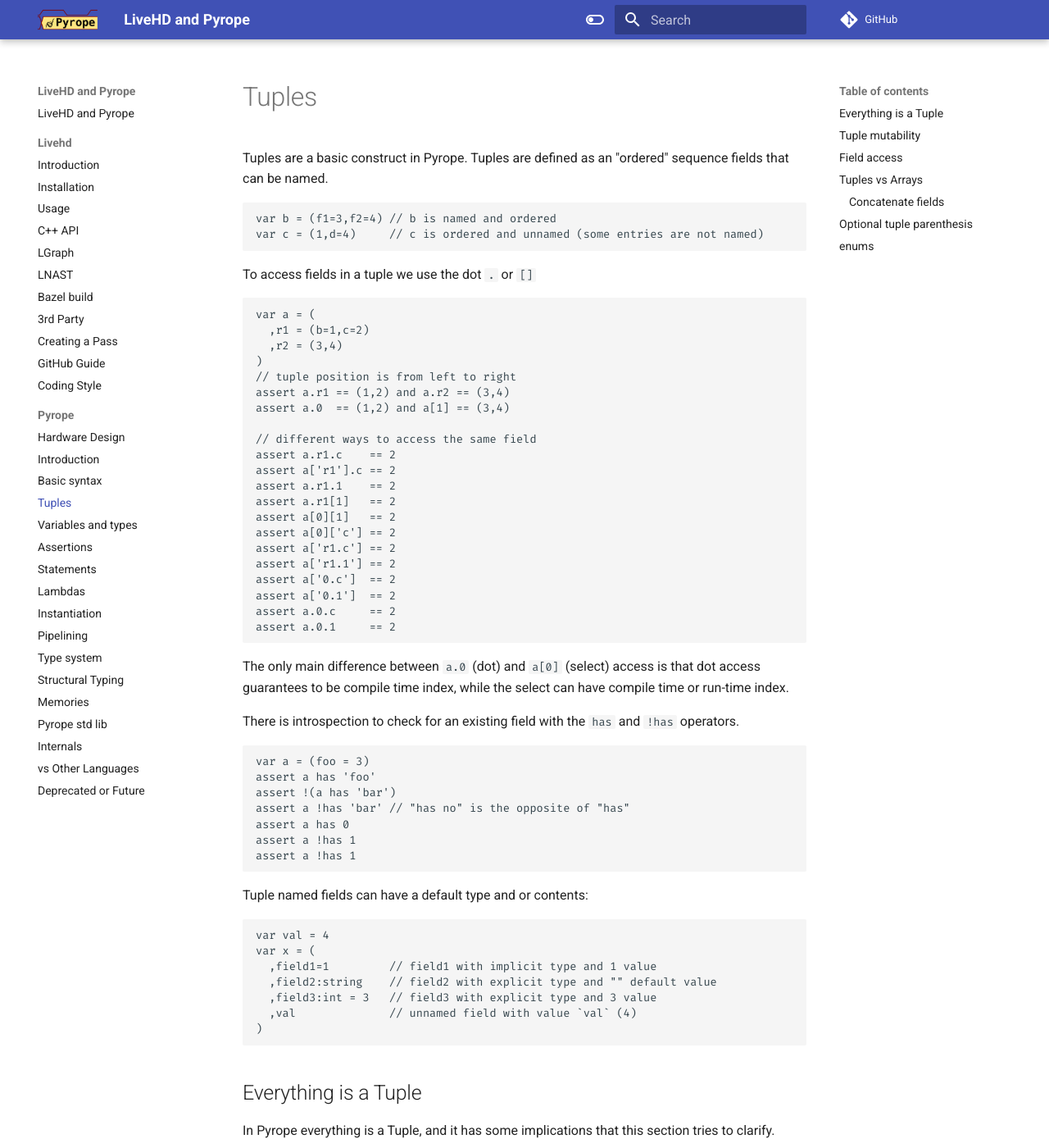
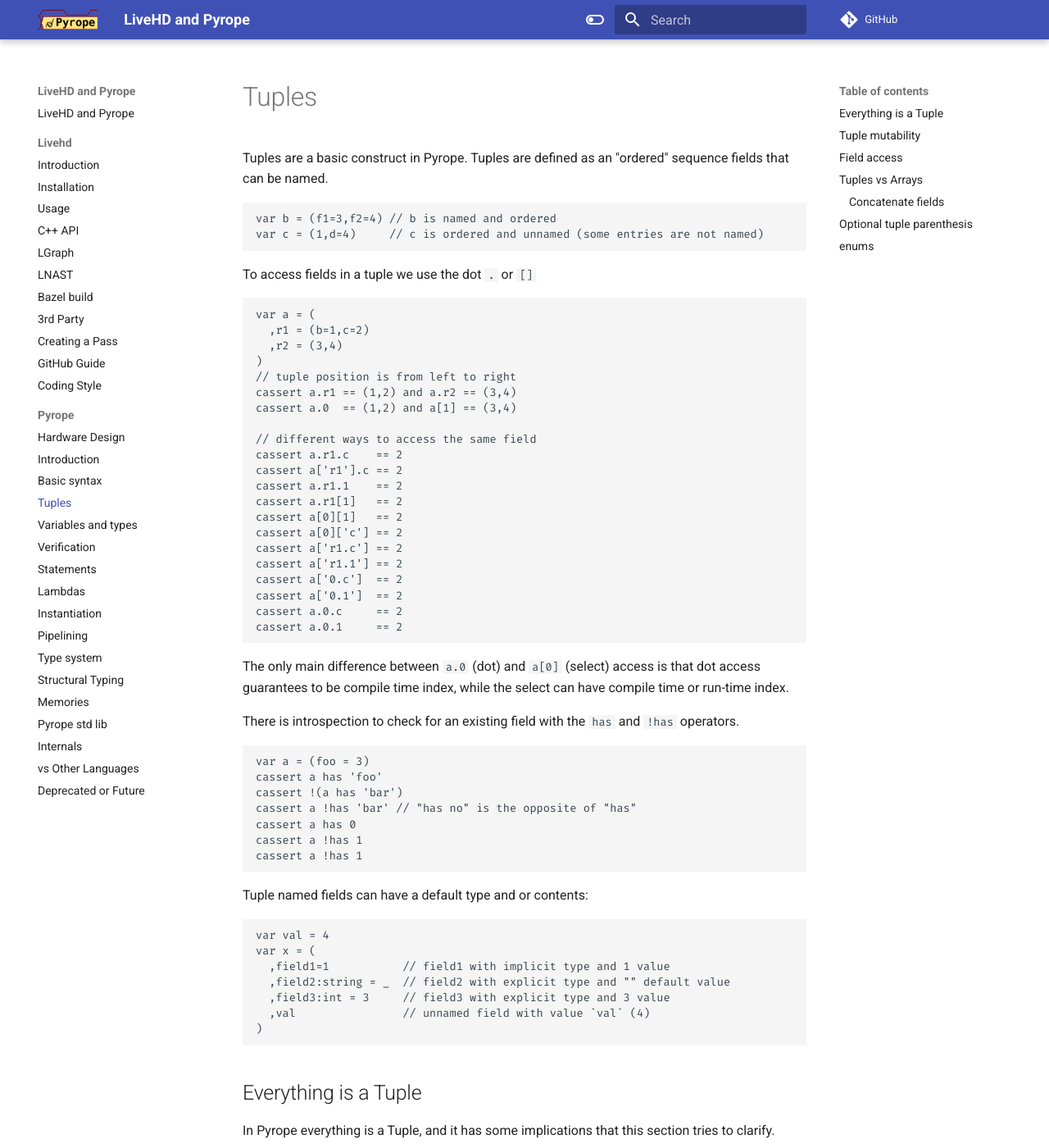
Before and after one commit to masc-ucsc/docs, an MkDocs documentation site: the page built from docs/pyrope/03-bundle.md, in a window 1280 px wide and 1400 px high. Shown: the whole window at 82% size. Built offline with MkDocs 1.6.1 and Material for MkDocs 9.7.7, drawn with Linux system fonts in a browser that asks for light colours; comment, search, counter and statistics services are not loaded; some of the changed text lies outside the part shown.

Commit message:
documentation clarifications

````diff
--- a/docs/pyrope/03-bundle.md
+++ b/docs/pyrope/03-bundle.md
@@ -16,22 +16,22 @@
   ,r2 = (3,4)
 )
 // tuple position is from left to right
-assert a.r1 == (1,2) and a.r2 == (3,4)
-assert a.0  == (1,2) and a[1] == (3,4)
+cassert a.r1 == (1,2) and a.r2 == (3,4)
+cassert a.0  == (1,2) and a[1] == (3,4)
 
 // different ways to access the same field
-assert a.r1.c    == 2
-assert a['r1'].c == 2
-assert a.r1.1    == 2
-assert a.r1[1]   == 2
-assert a[0][1]   == 2
-assert a[0]['c'] == 2
-assert a['r1.c'] == 2
-assert a['r1.1'] == 2
-assert a['0.c']  == 2
-assert a['0.1']  == 2
-assert a.0.c     == 2
-assert a.0.1     == 2
+cassert a.r1.c    == 2
+cassert a['r1'].c == 2
+cassert a.r1.1    == 2
+cassert a.r1[1]   == 2
+cassert a[0][1]   == 2
+cassert a[0]['c'] == 2
+cassert a['r1.c'] == 2
+cassert a['r1.1'] == 2
+cassert a['0.c']  == 2
+cassert a['0.1']  == 2
+cassert a.0.c     == 2
+cassert a.0.1     == 2
 ```
 
 The only main difference between `a.0` (dot) and `a[0]` (select) access is that
@@ -42,12 +42,12 @@
 
 ```
 var a = (foo = 3)
-assert a has 'foo'
-assert !(a has 'bar')
-assert a !has 'bar' // "has no" is the opposite of "has"
-assert a has 0
-assert a !has 1
-assert a !has 1
+cassert a has 'foo'
+cassert !(a has 'bar')
+cassert a !has 'bar' // "has no" is the opposite of "has"
+cassert a has 0
+cassert a !has 1
+cassert a !has 1
 ```
 
 Tuple named fields can have a default type and or contents:
@@ -55,10 +55,10 @@
 ```
 var val = 4
 var x = (
-  ,field1=1         // field1 with implicit type and 1 value
-  ,field2:string    // field2 with explicit type and "" default value
-  ,field3:int = 3   // field3 with explicit type and 3 value
-  ,val              // unnamed field with value `val` (4)
+  ,field1=1           // field1 with implicit type and 1 value
+  ,field2:string = _  // field2 with explicit type and "" default value
+  ,field3:int = 3     // field3 with explicit type and 3 value
+  ,val                // unnamed field with value `val` (4)
 )
 ```
 
@@ -85,9 +85,9 @@
 var b = (1)     // tuple of 1 entry, 1
 var c = 1       // tuple of 1 entry, 1
 var d = (,,1,,) // tuple of 1 entry, 1
-assert a.0 == b.0 == c.0 == d.0
-assert a!=b
-assert b == c == d
+cassert a.0 == b.0 == c.0 == d.0
+cassert a!=b
+cassert b == c == d
 ```
 
 A tuple with a single entry element is called a scalar.
````
Also changed, not shown: docs/pyrope/05-assert.md (+38 -1 lines).
